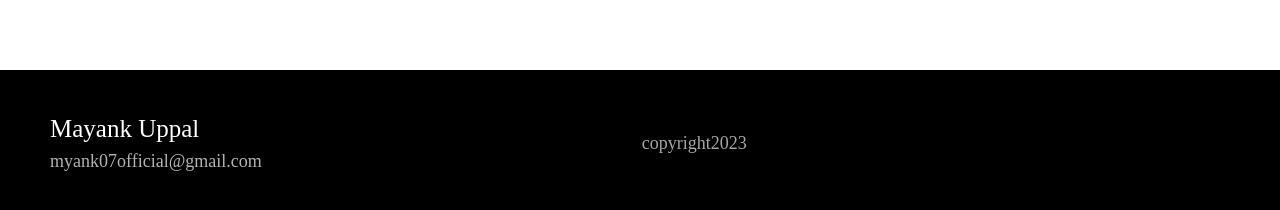
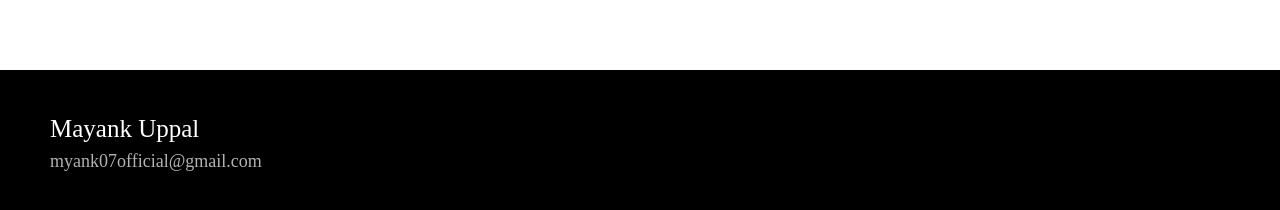
Before and after one commit to kshitijjj/Portfolio, a React (Create React App) app in the folder portfolio/: page / in a window 1280 px wide. Shown: the part 4687-4897 px from the top of the page. Built offline with nearby package versions, Linux system fonts and the light colour scheme.

Commit message:
updated footer component

```diff
--- a/portfolio/src/Components/Footer.jsx
+++ b/portfolio/src/Components/Footer.jsx
@@ -8,7 +8,6 @@ function Footer(){
                 <p id="n2">myank07official@gmail.com</p>
             </div>
             <div className="copy">
-                copyright2023
             </div>
             <div className="socialss">
                 {/* <a href="https://www.instagram.com/__.mayank.___07/"><img id='I1' src="./images/f4.svg" alt="" width={"40px"} height={"40px"} /></a>
```
